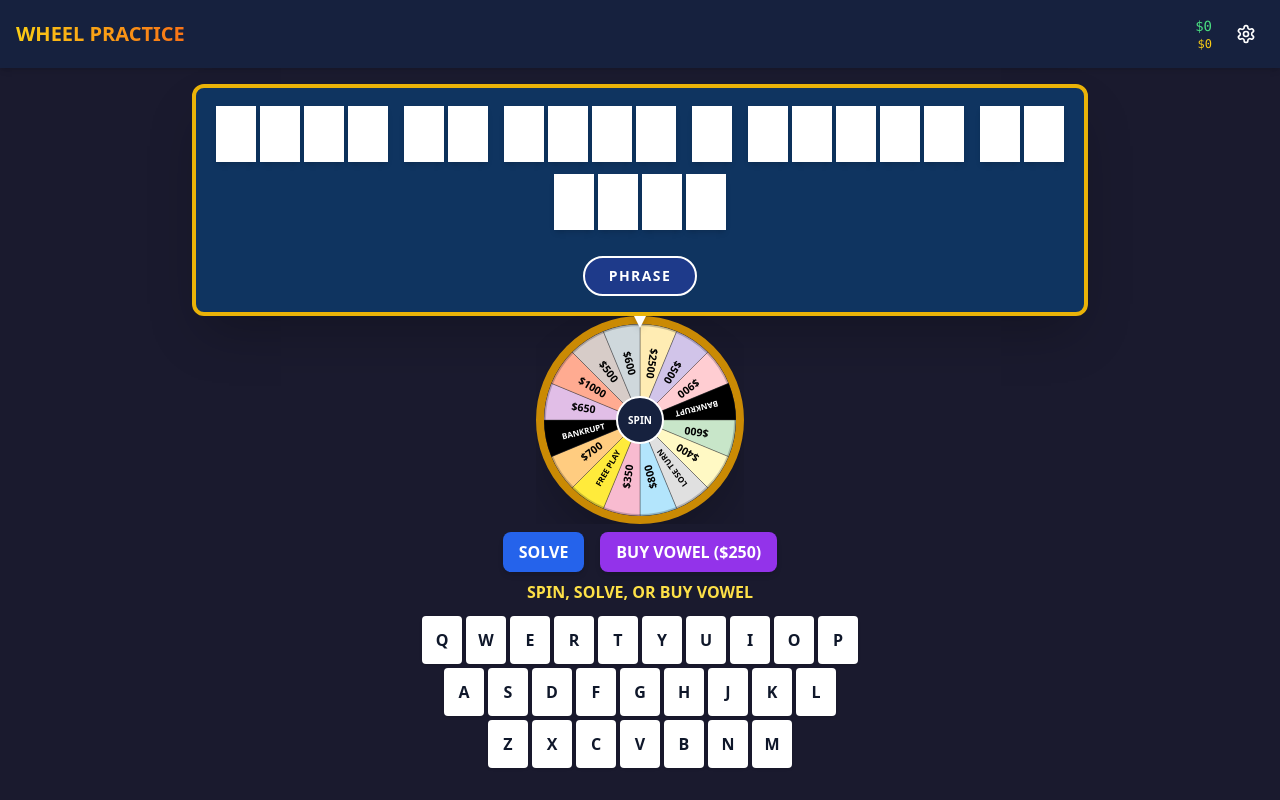
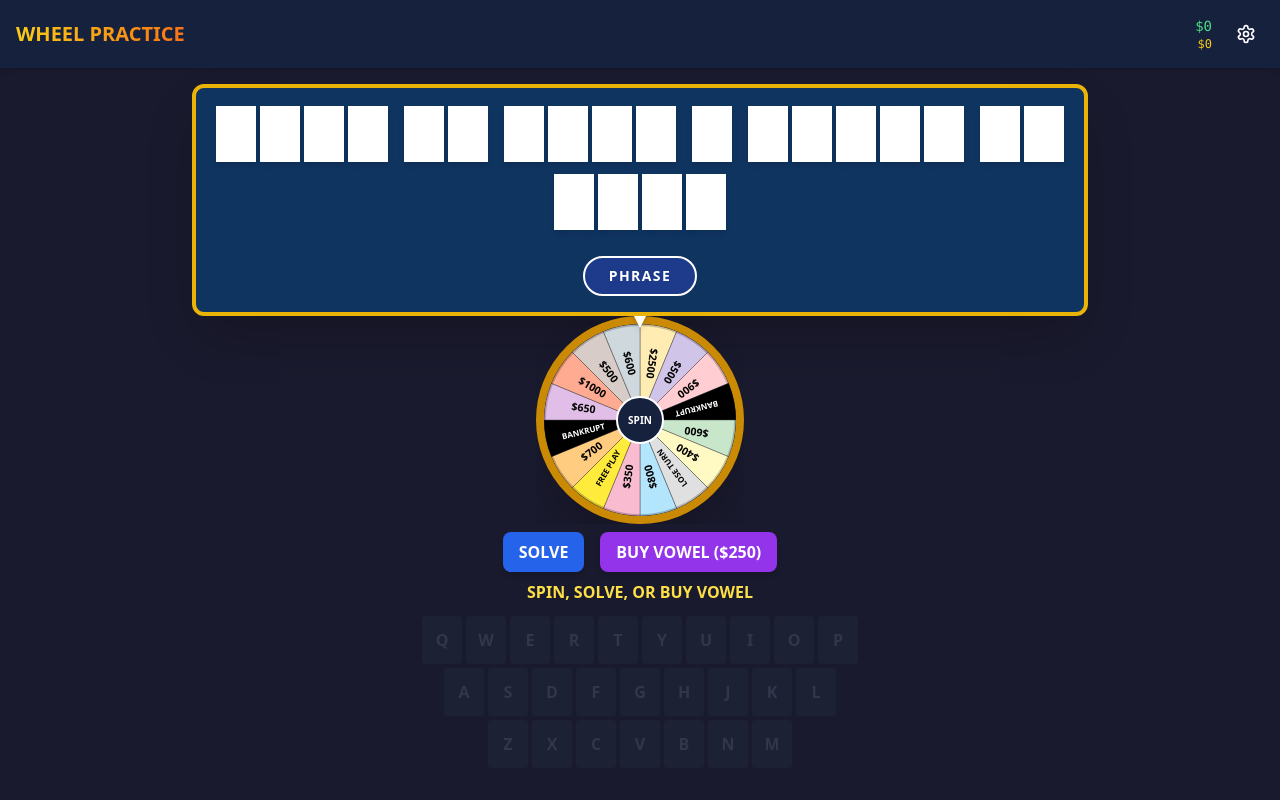
Before and after one commit to sjarmak/WheelOfFortune, a React (Vite) app in the folder app/: page / in a window 1280 px wide. Built offline with nearby package versions, Linux system fonts and the light colour scheme; the HTML template or start-up script is replaced by a standard one.

Commit message:
Fix: Disable keyboard until after spinning wheel each round

```diff
--- a/app/src/App.tsx
+++ b/app/src/App.tsx
@@ -233,7 +233,7 @@ function App() {
                   <Keyboard
                     guessedLetters={state.guessedLetters}
                     onGuess={handleGuess}
-                    disabled={state.turnState === 'SPINNING' || state.turnState === 'ROUND_OVER'}
+                    disabled={state.turnState !== 'GUESSING_CONSONANT'}
                     consonantsOnly={state.turnState === 'GUESSING_CONSONANT'}
                     vowelsOnly={false}
                   />
```
